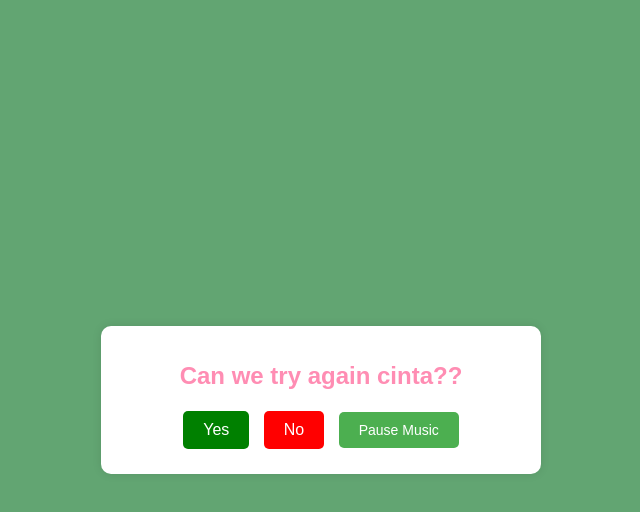
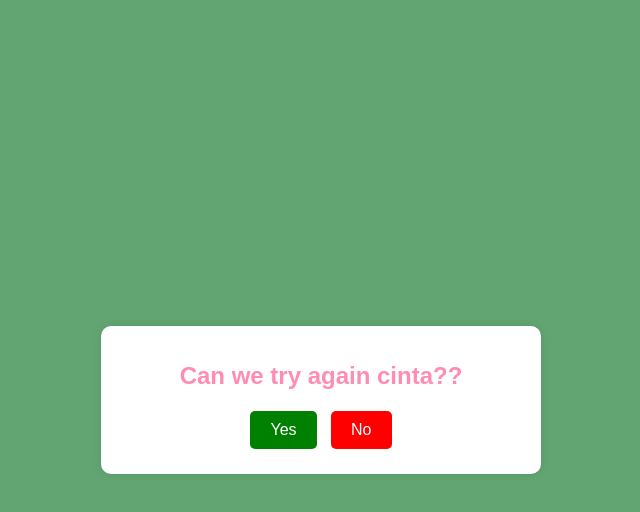
Before and after one commit to Yoikokoro/Yoiko.github.io, a plain HTML site: page index.html in a window 1280 px wide. Both pictures are taken after a click on the button "Music". Shown: the whole page, without its empty margins (319-959 px from the left). Drawn offline with Linux system fonts and the light colour scheme.

Commit message:
Update index.html

```diff
--- a/index.html
+++ b/index.html
@@ -23,22 +23,20 @@
             box-shadow: 0 0 10px rgba(0, 0, 0, 0.1);
             position: relative;
             width: 90%;
-            max-width: 400px; /* Slightly bigger container */
+            max-width: 400px;
         }
         h1 {
             color: rgb(255, 141, 179);
-            font-size: 1.5em; /* Adjust size for smaller screens */
+            font-size: 1.5em;
         }
         button {
-            padding: 10px 20px; /* Smaller padding */
-            font-size: 16px; /* Smaller font size */
+            padding: 10px 20px;
+            font-size: 16px;
             color: white;
             border: none;
             border-radius: 5px;
             cursor: pointer;
             margin: 5px;
-            width: auto; /* Make buttons smaller */
-            position: relative; /* Allow the transform to affect positioning */
         }
         button:hover {
             opacity: 0.8;
@@ -57,7 +55,7 @@
             background-color: darkred;
         }
         #musicButton {
-            background-color: #4CAF50; /* Music button background */
+            background-color: #4CAF50;
             font-size: 14px;
         }
         #musicButton:hover {
@@ -74,29 +72,47 @@
                 padding: 15px;
             }
             button {
-                font-size: 14px; /* Even smaller text on mobile */
-                padding: 8px 15px; /* Smaller padding on mobile */
+                font-size: 14px;
+                padding: 8px 15px;
             }
         }
     </style>
 </head>
 <body>
     <div class="container">
-        <h1>Can we try again cinta??</h1>
-        <button id="yesButton" onclick="handleYes()">Yes</button>
-        <button id="noButton" onclick="moveButton()">No</button>
+        <!-- Music Control Button -->
+        <button id="musicButton" onclick="startMusic()">Music</button>
 
-        <!-- Music Control Button -->
-        <button id="musicButton" onclick="toggleMusic()">Music</button>
-
-        <!-- Audio Player for music -->
-        <audio id="musicPlayer" autoplay loop>
+        <!-- Audio Player for music (Initially hidden) -->
+        <audio id="musicPlayer" autoplay loop style="display:none;">
             <source src="love.mp3" type="audio/mp3">
             Your browser does not support the audio element.
         </audio>
+
+        <!-- Content hidden initially, will appear after Music is played -->
+        <div id="mainContent" style="display:none;">
+            <h1>Can we try again cinta??</h1>
+            <button id="yesButton" onclick="handleYes()">Yes</button>
+            <button id="noButton" onclick="moveButton()">No</button>
+        </div>
     </div>
 
     <script>
+        function startMusic() {
+            const musicPlayer = document.getElementById('musicPlayer');
+            const musicButton = document.getElementById('musicButton');
+            const mainContent = document.getElementById('mainContent');
+
+            // Play the music
+            musicPlayer.play();
+
+            // Hide the "Music" button
+            musicButton.style.display = 'none';
+
+            // Show the main content (Can we try again + Yes/No buttons)
+            mainContent.style.display = 'block';
+        }
+
         function moveButton() {
             const noButton = document.getElementById('noButton');
             const container = document.querySelector('.container');
@@ -114,19 +130,6 @@
             alert('emmm serius mau?');
             window.close(); // Try to close the window after the alert
         }
-
-        function toggleMusic() {
-            const musicPlayer = document.getElementById('musicPlayer');
-            const musicButton = document.getElementById('musicButton');
-
-            if (musicPlayer.paused) {
-                musicPlayer.play();
-                musicButton.innerText = 'Pause Music'; // Change button text
-            } else {
-                musicPlayer.pause();
-                musicButton.innerText = 'Play Music'; // Change button text
-            }
-        }
     </script>
 </body>
 </html>
```
